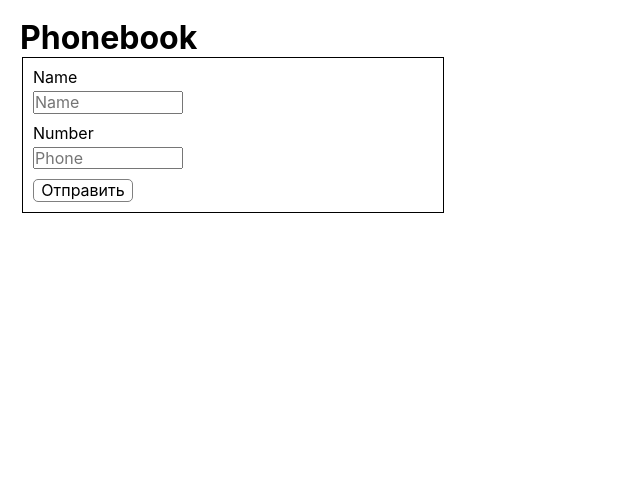
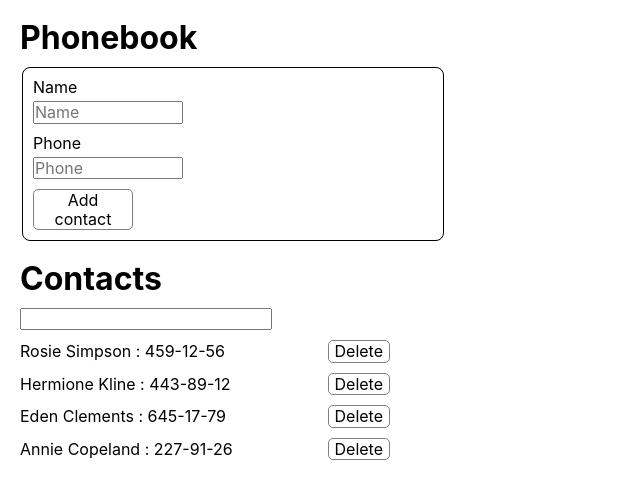
Before and after one commit to ArtemDeynega/goit-react-hw-02-phonebook, a React (Create React App) app: page / in a window 1280 px wide. Shown: the top 498 px of the page, without its empty margins (0-640 px from the left). Built offline with nearby package versions, Linux system fonts and the light colour scheme.

Commit message:
onDeleteContact

```diff
--- a/src/components/App/App.jsx
+++ b/src/components/App/App.jsx
@@ -1,9 +1,10 @@
 import { Component } from 'react';
 import shortid from 'shortid';
 import { toast, ToastContainer } from 'react-toastify';
+import { SectionTitle } from 'components/Title';
+import { ContactEditor } from 'components/ContactEditor';
+import { ContactList } from 'components/ContactList';
 
-import { ContactEditor } from 'components/ContactEditor';
-import { SectionTitle } from 'components/Title';
 import { GlobalStyles } from 'GlobalStyles/GlobalStyles';
 export class App extends Component {
   state = {
@@ -40,6 +41,20 @@ export class App extends Component {
           contacts: [newContact, ...contacts],
         }));
   };
+  onDeleteContact = contactId => {
+    this.setState(prevState => ({
+      contacts: prevState.contacts.filter(contact => contact.id !== contactId),
+    }));
+    toast.success('Контакт удален 👌', {
+      position: 'top-right',
+      autoClose: 1000,
+      hideProgressBar: false,
+      closeOnClick: true,
+      pauseOnHover: true,
+      draggable: true,
+      progress: undefined,
+    });
+  };
 
   render() {
     const { name, number, contacts } = this.state;
@@ -49,6 +64,9 @@ export class App extends Component {
         <SectionTitle title="Phonebook">
           <ContactEditor onSubmit={this.onAddContact} />
         </SectionTitle>
+        <SectionTitle title="Contacts">
+          <ContactList contacts={contacts} onDelete={this.onDeleteContact} />
+        </SectionTitle>
         <GlobalStyles />
         <ToastContainer />
       </>
--- a/src/components/ContactEditor/ContactEditor.jsx
+++ b/src/components/ContactEditor/ContactEditor.jsx
@@ -37,7 +37,7 @@ export class ContactEditor extends Component {
             />
           </Label>
           <Label htmlFor={number}>
-            Number
+            Phone
             <Input
               type="tel"
               name="number"
@@ -49,7 +49,7 @@ export class ContactEditor extends Component {
               required
             />
           </Label>
-          <Button type="submit">Отправить</Button>
+          <Button type="submit">Add contact</Button>
         </Form>
       </>
     );
--- a/src/components/ContactEditor/ContactEditor.styled.jsx
+++ b/src/components/ContactEditor/ContactEditor.styled.jsx
@@ -3,7 +3,9 @@ import styled from '@emotion/styled';
 export const Form = styled.form`
   display: flex;
   flex-direction: column;
+  margin-top: 10px;
   border: 1px solid black;
+  border-radius: 8px;
   padding: 10px;
   width: 400px;
   margin-left: 22px;
--- /dev/null
+++ b/src/components/ContactList/ContactList.jsx
@@ -0,0 +1,30 @@
+import PropTypes from 'prop-types';
+import { Input, ListItem, Button, Item } from '.';
+
+export const ContactList = ({ contacts, onDelete }) => {
+  return (
+    <>
+      <Input type="text" />
+      <Item>
+        {contacts.map(({ name, number, id }) => (
+          <ListItem key={id}>
+            {name} : {number}
+            <Button type="button" onClick={() => onDelete(id)}>
+              Delete
+            </Button>
+          </ListItem>
+        ))}
+      </Item>
+    </>
+  );
+};
+ContactList.propTypes = {
+  contacts: PropTypes.arrayOf(
+    PropTypes.shape({
+      name: PropTypes.string.isRequired,
+      number: PropTypes.string.isRequired,
+      id: PropTypes.string.isRequired,
+    })
+  ),
+  onDelete: PropTypes.func,
+};
--- /dev/null
+++ b/src/components/ContactList/ContactList.styled.jsx
@@ -0,0 +1,32 @@
+import styled from '@emotion/styled';
+
+export const Input = styled.input`
+  margin-left: 20px;
+  margin-top: 10px;
+`;
+
+export const Item = styled.ul`
+  width: 400px;
+`;
+
+export const ListItem = styled.li`
+  display: flex;
+  margin: 10px;
+  margin-left: 20px;
+  list-style: none;
+  align-items: center;
+  justify-content: space-between;
+`;
+
+export const Button = styled.button`
+  margin-left: 20px;
+  border-radius: 5px;
+  background-color: #fff;
+  border: 1px solid gray;
+
+  :hover,
+  :focus {
+    background-color: ${({ theme }) => theme.colors.bGcolorBlue};
+    color: ${({ theme }) => theme.colors.white};
+  }
+`;
--- /dev/null
+++ b/src/components/ContactList/index.js
@@ -0,0 +1,2 @@
+export * from './ContactList.styled.jsx';
+export * from './ContactList.jsx';
```
Also changed, not shown: 1 other file (tests, documents, lock files or other folders).
